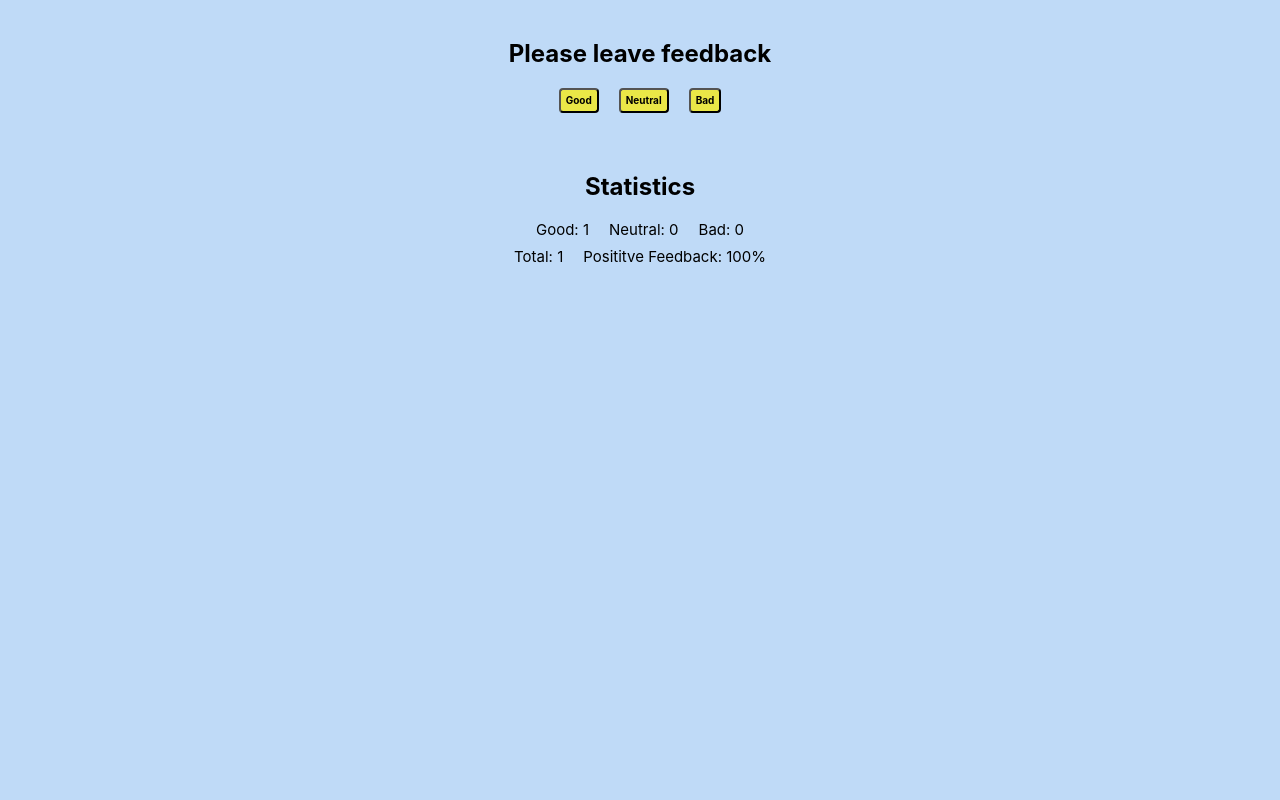
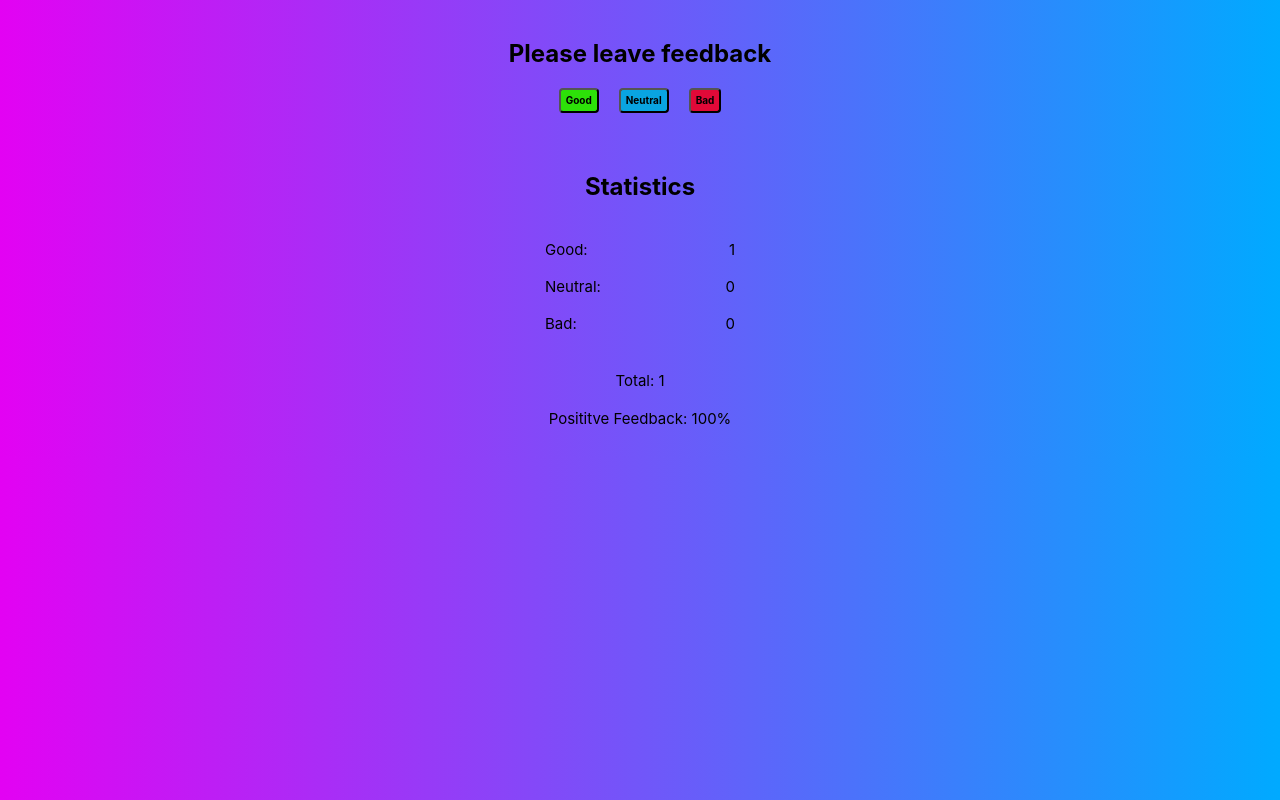
Before and after one commit to di-liza/goit-react-hw-02-feedback, a React (Create React App) app: page / in a window 1280 px wide. Both pictures are taken after a click on the button "Good". Built offline with nearby package versions, Linux system fonts and the light colour scheme.

Commit message:
ch styles

```diff
--- a/src/components/FeedBack/FeedbackOptions.styled.jsx
+++ b/src/components/FeedBack/FeedbackOptions.styled.jsx
@@ -9,7 +9,7 @@ export const ButtonsList = styled.ul`
 
 export const Button = styled.button`
   padding: 5px;
-  background-color: #eae747;
+  /* background-color: #eae747; */
   font-size: 10px;
   border-radius: 4px;
   color: black;
@@ -17,4 +17,22 @@ export const Button = styled.button`
   &:hover {
     color: white;
   }
+  :nth-child(1) {
+    background-color: #2de109;
+    &:hover {
+      background-color: #00ff15;
+    }
+  }
+  :nth-child(2) {
+    background-color: #09a4e1;
+    &:hover {
+      background-color: #208fff;
+    }
+  }
+  :nth-child(3) {
+    background-color: #e10938;
+    &:hover {
+      background-color: #ff2550;
+    }
+  }
 `;
--- a/src/components/Statistics/Statistics.js
+++ b/src/components/Statistics/Statistics.js
@@ -1,7 +1,14 @@
 import PropTypes from 'prop-types';
 
 import { Notification } from '../Notifications/Notifications.js';
-import { Value, StatsItem, StatsList } from './Statistics.styled.jsx';
+import {
+  Value,
+  StatsItem,
+  StatsList,
+  Num,
+  CountList,
+  CountItem,
+} from './Statistics.styled.jsx';
 
 export function Statistics({ good, bad, neutral, total, positivePercentage }) {
   const renderStats = () => {
@@ -9,24 +16,27 @@ export function Statistics({ good, bad, neutral, total, positivePercentage }) {
       <>
         <StatsList>
           <StatsItem>
-            <Value>Good: {good}</Value>
+            <Value>Good:</Value>
+            <Num>{good}</Num>
           </StatsItem>
           <StatsItem>
-            <Value>Neutral: {neutral}</Value>
+            <Value>Neutral:</Value>
+            <Num>{neutral}</Num>
           </StatsItem>
           <StatsItem>
-            <Value>Bad: {bad}</Value>
+            <Value>Bad:</Value>
+            <Num>{bad}</Num>
           </StatsItem>
         </StatsList>
 
-        <StatsList>
-          <StatsItem>
+        <CountList>
+          <CountItem>
             <Value>Total: {total}</Value>
-          </StatsItem>
-          <StatsItem>
+          </CountItem>
+          <CountItem>
             <Value>Posititve Feedback: {positivePercentage || 0}%</Value>
-          </StatsItem>
-        </StatsList>
+          </CountItem>
+        </CountList>
       </>
     );
   };
--- a/src/components/Statistics/Statistics.styled.jsx
+++ b/src/components/Statistics/Statistics.styled.jsx
@@ -1,28 +1,47 @@
 import styled from '@emotion/styled';
-
 
 export const StatsList = styled.ul`
   display: flex;
   gap: 20px;
   align-items: center;
-  justify-content:center;
+  justify-content: center;
   margin-bottom: 10px;
-
-`
+  flex-direction: column;
+  margin-top: 20px;
+`;
 
 export const StatsItem = styled.li`
   display: flex;
   gap: 10px;
   align-items: center;
-
-`
+  width: 190px;
+  flex-wrap: nowrap;
+  justify-content: space-between;
+`;
 export const Value = styled.p`
   font-size: 15px;
   color: black;
+`;
+export const Num = styled.span`
+  /* display: block; */
+  color: black;
+  font-size: 15px;
+`;
 
-`
-export const Num = styled.span`
-  color: black;
-  font-size: 10px;
-
-`
+export const CountList = styled.ul`
+  display: flex;
+  gap: 20px;
+  text-align: center;
+  align-items: center;
+  justify-content: center;
+  margin-bottom: 10px;
+  flex-direction: column;
+  margin-top: 40px;
+`;
+export const CountItem = styled.ul`
+  display: flex;
+  gap: 10px;
+  align-items: center;
+  width: 190px;
+  justify-content: center;
+`;
--- a/src/index.css
+++ b/src/index.css
@@ -7,7 +7,7 @@ body {
     sans-serif;
   -webkit-font-smoothing: antialiased;
   -moz-osx-font-smoothing: grayscale;
-  background-color: #bfdaf7;
+  background: linear-gradient(to right, #e302f3, #00aaff);
 }
 
 code {
```
